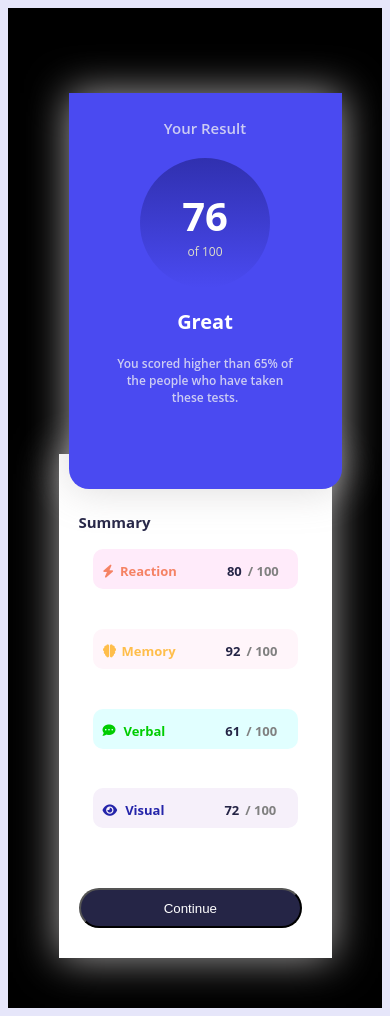
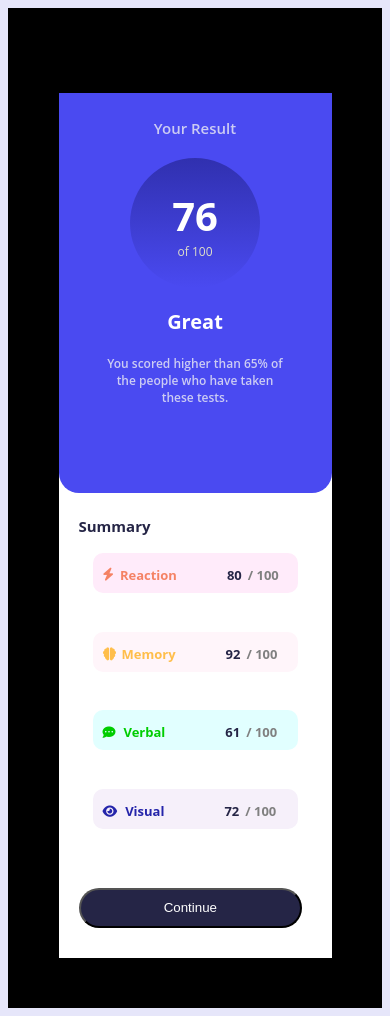
Before and after one commit to Aspire30BG/Frontend-Mentor0.1, a plain HTML site: page index.html in a window 390 px wide. Drawn offline with Linux system fonts and the light colour scheme.

Commit message:
fourth commit

```diff
--- a/styles.css
+++ b/styles.css
@@ -196,18 +196,21 @@ button{
    }
    .box-1 {
     width: 70vw;
-    height: 107vh;
+    height: 48vh;
     border-bottom-right-radius: 20px;
     border-bottom-left-radius: 20px;
     border-top-right-radius: 0;
     border-top-left-radius: 0;
     position: relative;
     bottom: -35px;
+    left: 0px;
+    box-shadow: none;
  }
    .box-2 {
      width: 70vw;
-     height: 130vh;
+     height: 60vh;
      border-radius: 0;
+     box-shadow: none;
    }
    .summary {
    margin-top: 38px;
```
